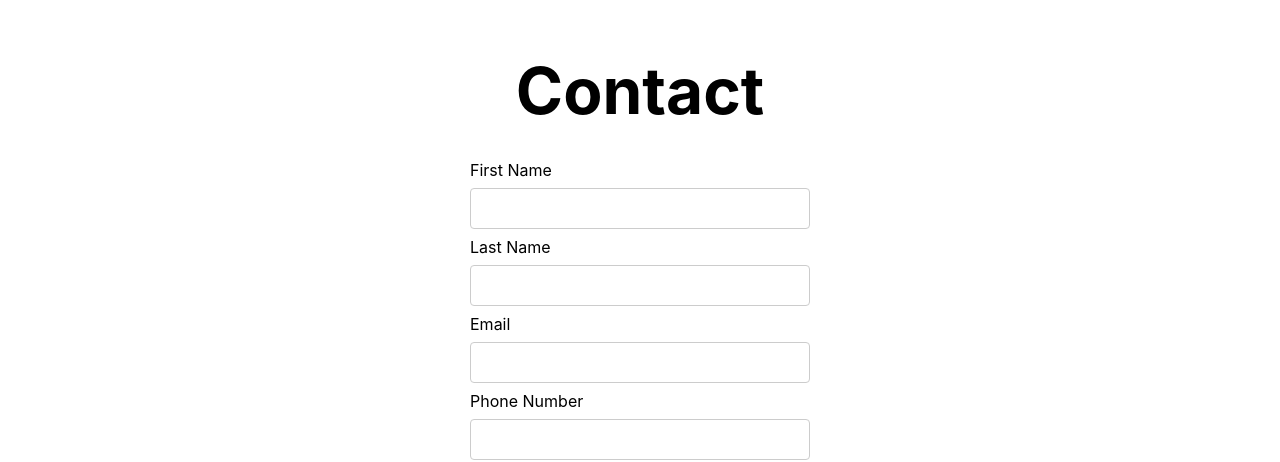
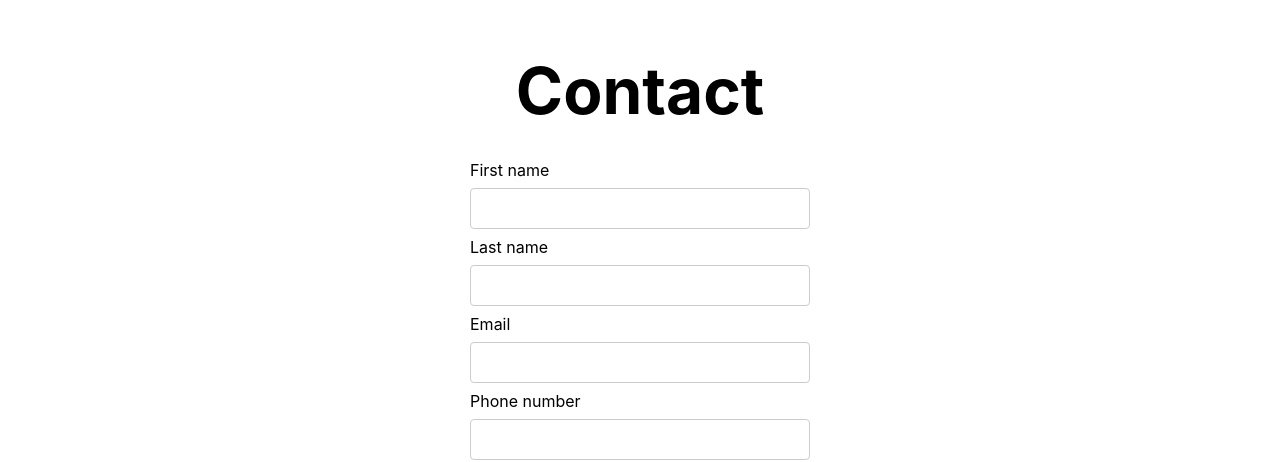
Before and after one commit to CarlosBM18/contacts-next-app, a Next.js app: page /contacts/create in a window 1280 px wide. Shown: the top 462 px of the page. Built offline with nearby package versions, Linux system fonts and the light colour scheme; no server answers; sample sign-in values are in the browser's storage.

Commit message:
Fix strings

```diff
--- a/pages/contacts/[id]/index.tsx
+++ b/pages/contacts/[id]/index.tsx
@@ -62,11 +62,11 @@ const Contact = observer(() => {
   return (
     <BasicLayout title="Contact">
       <div className={styles.content}>
-        <Input label="First Name" value={firstName} setValue={setFirstName} />
-        <Input label="Last Name" value={lastName} setValue={setLastName} />
+        <Input label="First name" value={firstName} setValue={setFirstName} />
+        <Input label="Last name" value={lastName} setValue={setLastName} />
         <Input label="Email" value={email} setValue={setEmail} />
         <Input
-          label="Phone Number"
+          label="Phone number"
           value={phoneNumber}
           setValue={setPhoneNumber}
         />
--- a/pages/contacts/create.tsx
+++ b/pages/contacts/create.tsx
@@ -33,11 +33,11 @@ export default function CreateContact() {
   return (
     <BasicLayout title="Contact">
       <div className={styles.content}>
-        <Input label="First Name" value={firstName} setValue={setFirstName} />
-        <Input label="Last Name" value={lastName} setValue={setLastName} />
+        <Input label="First name" value={firstName} setValue={setFirstName} />
+        <Input label="Last name" value={lastName} setValue={setLastName} />
         <Input label="Email" value={email} setValue={setEmail} />
         <Input
-          label="Phone Number"
+          label="Phone number"
           value={phoneNumber}
           setValue={setPhoneNumber}
         />
```
